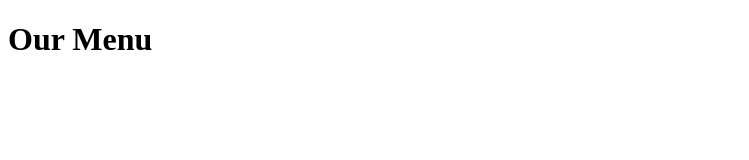
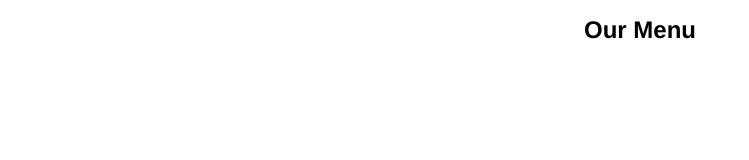
Before and after one commit to Ameera-f/mod2_solution, a plain HTML site: page module2-solution/index.html in a window 1280 px wide. Shown: the whole page, without its empty margins (0-749 px from the left). Drawn offline with Linux system fonts and the light colour scheme.

Commit message:
css folder added

```diff
--- /dev/null
+++ b/module2-solution/CSS/styles.CSS
@@ -0,0 +1,13 @@
+*{
+
+}
+
+body{
+	font-family: Helvetica;
+	font-size: 75%;
+
+}
+
+h1{
+	text-align: center;
+}
--- a/module2-solution/index.html
+++ b/module2-solution/index.html
@@ -3,7 +3,7 @@
 <head>
 	<meta charset="utf-8">
 	<title>module2-solution </title>
-	<link rel="stylesheet" href="">
+	<link rel="stylesheet" type="text/css" href="CSS/styles.CSS">
 
 
 </head>
```
